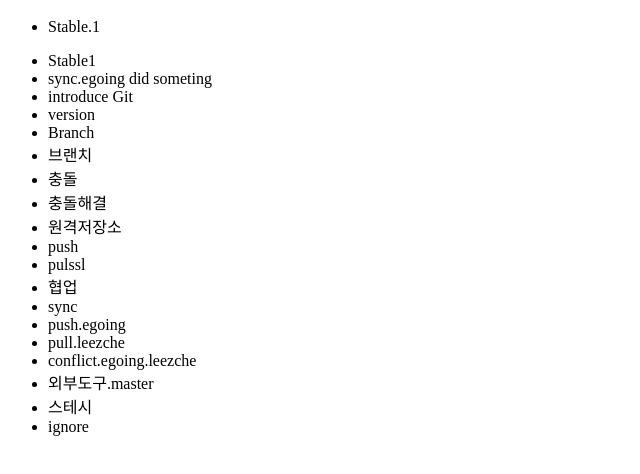
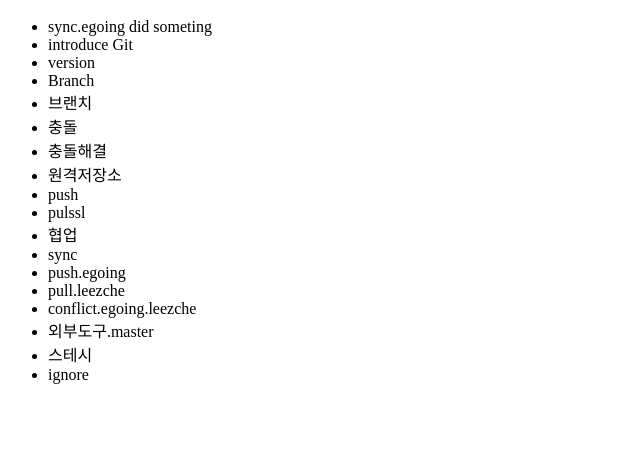
Before and after one commit to yangee/gitPrac, a plain HTML site: page index.html in a window 1280 px wide. Shown: the part 48-522 px from the top of the page, without its empty margins (0-640 px from the left). Drawn offline with Linux system fonts and the light colour scheme.

Commit message:
Revert "go"
This reverts commit ca349be25cfc40bf8671602542fbe90317284b52.

```diff
--- a/index.html
+++ b/index.html
@@ -2,17 +2,12 @@
     <head>
         <meta charset="UTF-8" />
         <title>GIT 수업</title>
-        <title>불안정1</title>
     </head>
     <body>
         <header>
             <h1>Git</h1>
         </header>
         <ul>
-            <li>Stable.1</li>
-        </ul>
-        <ul>
-            <li>Stable1</li>
             <li>sync.egoing did someting</li>
             <li>introduce Git</li>
             <li>version</li>
```
